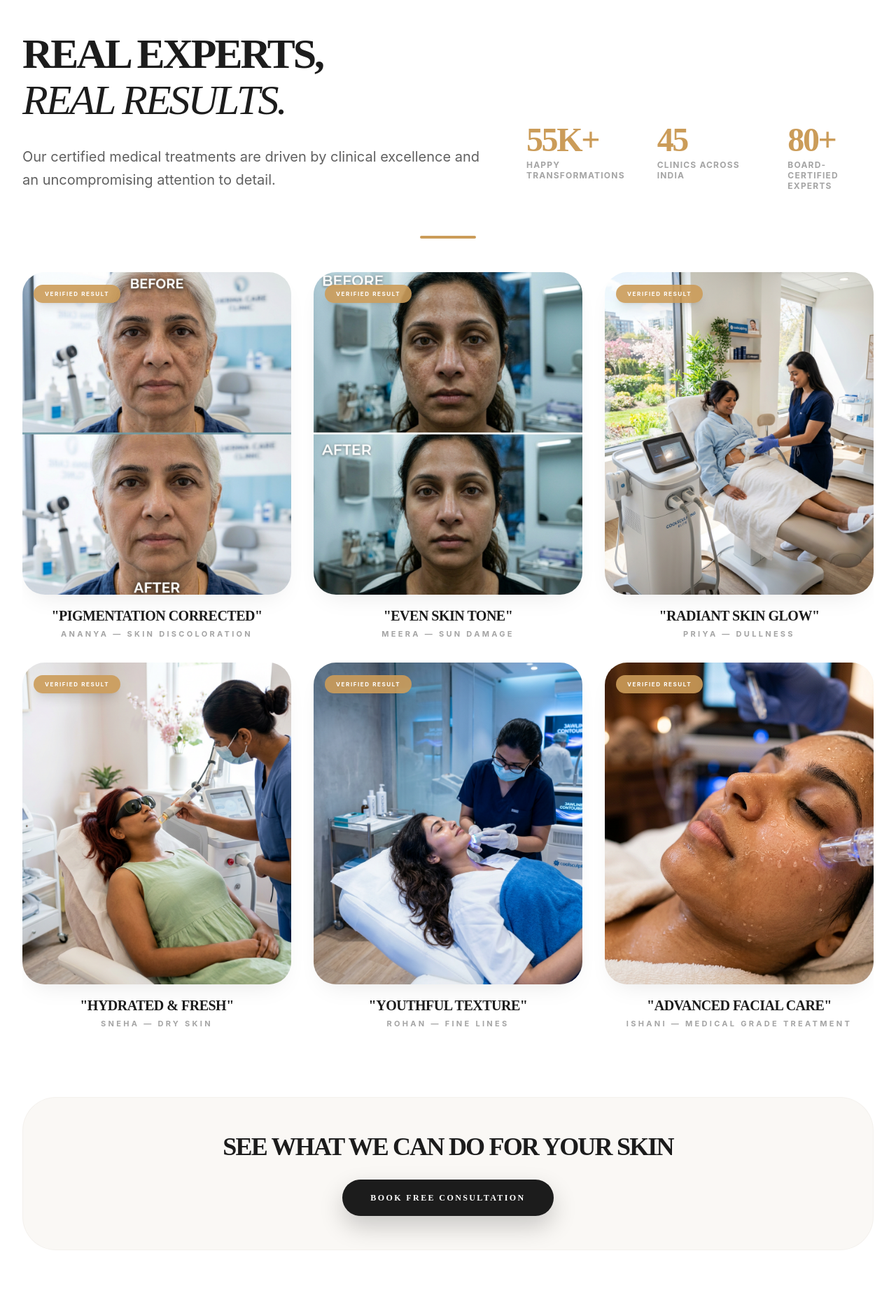
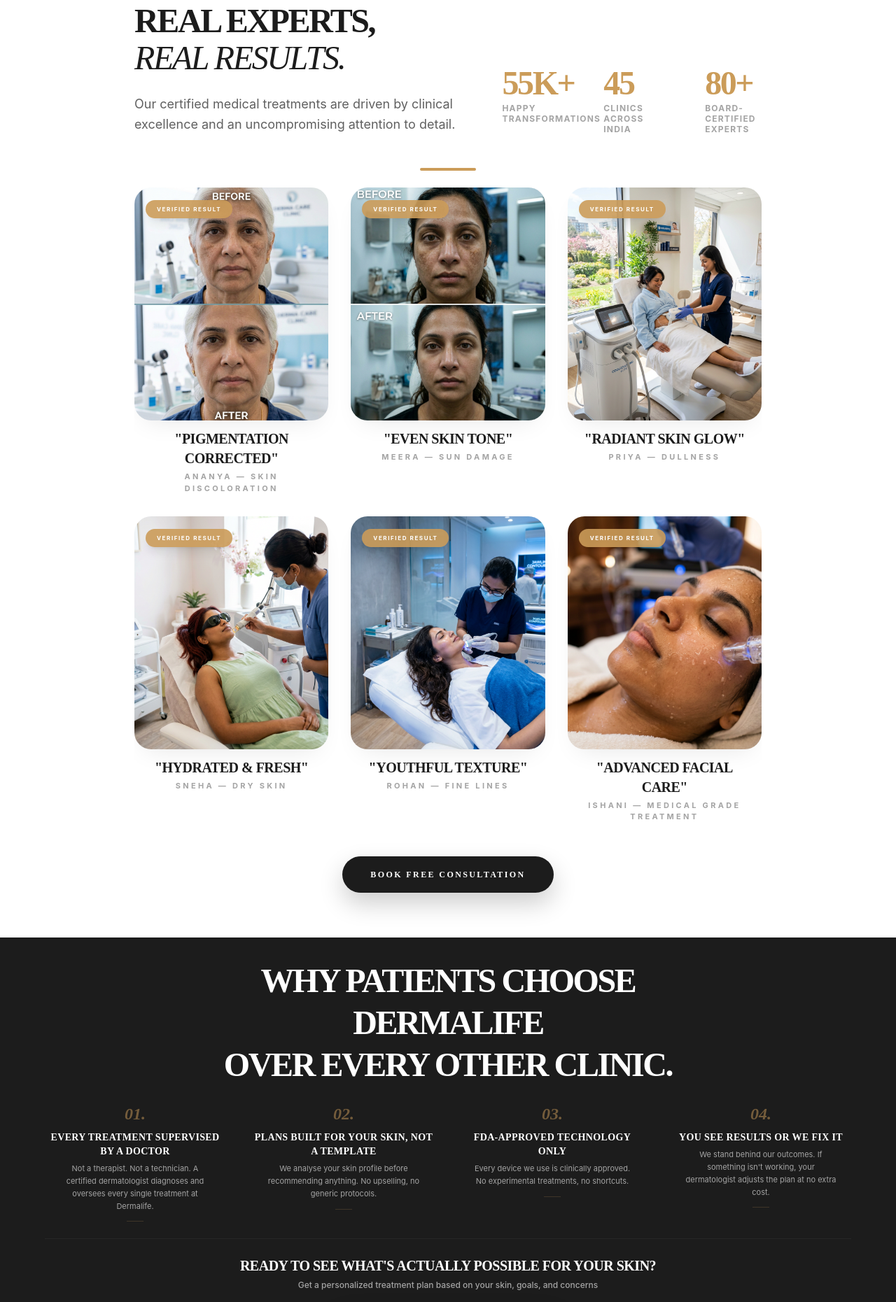
Before and after one commit to raghavluthra10/dermalife-demo, a React (Vite) app: page / in a window 1280 px wide. Shown: the part 2380-4241 px from the top of the page at 70% size. Built offline with nearby package versions, Linux system fonts and the light colour scheme.

Commit message:
added location on google maps & imporoved brandpillars component

```diff
--- a/src/components/BrandPillars.tsx
+++ b/src/components/BrandPillars.tsx
@@ -1,15 +1,29 @@
 const BrandPillars = () => {
   const pillars = [
-    { title: "Certified Dermatologists", desc: "Our team consists of board-certified dermatologists from top medical institutes." },
-    { title: "Personalised Treatment Plans", desc: "No two skin types are the same. We design plans tailored to your unique goals." },
-    { title: "Advanced Equipment", desc: "We use FDA-approved technology and state-of-the-art clinical facilities." },
-    { title: "Premium Quality Care", desc: "Experience luxury skincare with an uncompromising focus on safety and results." },
+    {
+      title: "Every treatment supervised by a doctor",
+      desc: "Not a therapist. Not a technician. A certified dermatologist diagnoses and oversees every single treatment at Dermalife."
+    },
+    {
+      title: "Plans built for your skin, not a template",
+      desc: "We analyse your skin profile before recommending anything. No upselling, no generic protocols."
+    },
+    {
+      title: "FDA-approved technology only",
+      desc: "Every device we use is clinically approved. No experimental treatments, no shortcuts."
+    },
+    {
+      title: "You see results or we fix it",
+      desc: "We stand behind our outcomes. If something isn't working, your dermatologist adjusts the plan at no extra cost."
+    },
   ];
 
   return (
-    <section className="bg-brand-accent py-10 md:py-12 px-6 text-white text-center">
+    <section className="bg-brand-accent py-6 md:py-8 px-6 text-white text-center">
       <div className="max-w-6xl mx-auto">
-        <h2 className="text-2xl md:text-4xl lg:text-5xl mb-8 md:mb-10 leading-tight font-primary font-bold uppercase tracking-tighter max-w-3xl mx-auto">Led by certified specialists. <br />Driven by <span className="text-brand-gold italic font-normal">lasting results.</span></h2>
+        <h2 className="text-2xl md:text-5xl lg:text-5xl mb-4 md:mb-6 leading-tight font-primary font-bold uppercase tracking-tighter max-w-3xl mx-auto">
+          Why patients choose Dermalife <br className="hidden md:block" /> over every other clinic.
+        </h2>
         <div className="grid grid-cols-1 md:grid-cols-2 lg:grid-cols-4 gap-6 md:gap-x-10 md:gap-y-6">
           {pillars.map((p, i) => (
             <div key={i} className="flex flex-col items-center">
@@ -22,16 +36,16 @@
         </div>
 
         {/* CTA Block */}
-        <div className="mt-8 md:mt-10 pt-8 md:pt-10 border-t border-white/5">
+        <div className="mt-4 md:mt-6 pt-4 md:pt-6 border-t border-white/5">
           <h3 className="text-lg md:text-xl font-primary font-bold mb-1 uppercase tracking-tight">
-            Let our experts guide your skin journey
+            Ready to see what's actually possible for your skin?
           </h3>
-          <p className="text-white/60 mb-6 max-w-md mx-auto font-sans font-medium text-[11px] md:text-xs leading-relaxed">
+          <p className="text-white/60 mb-4 max-w-md mx-auto font-sans font-medium text-[11px] md:text-xs leading-relaxed">
             Get a personalized treatment plan based on your skin, goals, and concerns
           </p>
           <button
             onClick={() => document.getElementById('booking-section')?.scrollIntoView({ behavior: 'smooth' })}
-            className="w-full md:w-auto px-14 py-4 md:py-5 bg-brand-gold text-white font-bold rounded-full hover:bg-white hover: transition-all shadow-2xl uppercase tracking-widest text-xs md:text-sm font-primary active:scale-95"
+            className="w-full md:w-auto px-14 py-4 md:py-5 bg-brand-gold text-white font-bold rounded-full hover:bg-white hover:text-brand-accent transition-all shadow-2xl uppercase tracking-widest text-xs md:text-sm font-primary active:scale-95"
           >
             Book Free Consultation
           </button>
--- a/src/components/MapSection.tsx
+++ b/src/components/MapSection.tsx
@@ -14,7 +14,7 @@
             </p>
           </div>
           <iframe
-            src="https://www.google.com/maps/embed?pb=!1m18!1m12!1m3!1d3504.6063467471133!2d77.20387537550508!3d28.551543975708892!2m3!1f0!2f0!3f0!3m2!1i1024!2i768!4f13.1!3m3!1m2!1s0x390ce27055555555%3A0x46429f635c0ad6f8!2sDermalife%20Skin%20and%20Hair%20Clinic!5e0!3m2!1sen!2sin!4v1715560000000!5m2!1sen!2sin"
+            src="https://www.google.com/maps?q=Dermalife+Wellness+Clinic+Ground+Floor,+DLF+PHASE+1,+A-14/22,+Gurugram,+Haryana+122002&output=embed"
             width="100%"
             height="100%"
             style={{ border: 0 }}
--- a/src/components/StatsSection.tsx
+++ b/src/components/StatsSection.tsx
@@ -58,16 +58,16 @@
   ];
 
   return (
-    <section id="results" className="bg-white py-12 md:py-20 px-4 md:px-8 overflow-hidden">
+    <section id="results" className="bg-white py-6 md:py-10 px-4 md:px-48 overflow-hidden">
       <div className="max-w-7xl mx-auto">
         {/* 1. TOP SECTION */}
-        <div className="flex flex-col lg:flex-row justify-between items-start lg:items-end gap-12 mb-10 md:mb-16">
+        <div className="flex flex-col lg:flex-row justify-between items-start lg:items-end gap-12 mb-10 md:mb-12">
           <div className="max-w-2xl">
-            <h2 className="text-4xl md:text-6xl  mb-8 leading-[1.1] font-primary font-bold uppercase tracking-tighter">
+            <h2 className="text-3xl md:text-5xl  mb-6 leading-[1.1] font-primary font-bold uppercase tracking-tighter">
               Real experts, <br />
               <span className="italic font-normal">Real results.</span>
             </h2>
-            <p className="text-lg md:text-xl text-brand-dark/70 font-sans leading-relaxed">
+            <p className="text-base md:text-lg text-brand-dark/70 font-sans leading-relaxed">
               Our certified medical treatments are driven by clinical excellence and an uncompromising attention to detail.
             </p>
           </div>
@@ -88,8 +88,8 @@
 
 
         {/* 3. MORE TRANSFORMATIONS */}
-        <div className="mb-16 md:mb-24">
-          <div className="text-center mb-10 md:mb-12">
+        <div className="mb-4 md:mb-6">
+          <div className="text-center mb-6">
             <div className="w-20 h-1 bg-brand-gold mx-auto rounded-full" />
           </div>
 
@@ -98,9 +98,9 @@
             {cards.map((card, i) => (
               <div
                 key={i}
-                className="min-w-[80vw] md:min-w-0 snap-center group transition-all duration-500 hover:-translate-y-2"
+                className="min-w-[60vw] md:min-w-0 snap-center group transition-all duration-500 hover:-translate-y-2"
               >
-                <div className="aspect-[4/4.8] rounded-[2rem] overflow-hidden mb-4 relative shadow-[0_15px_35px_-15px_rgba(0,0,0,0.1)] group-hover:shadow-[0_30px_60px_-25px_rgba(0,0,0,0.15)] transition-all duration-500">
+                <div className="aspect-[4/4.8] rounded-[1.5rem] overflow-hidden mb-3 relative shadow-[0_15px_35px_-15px_rgba(0,0,0,0.1)] group-hover:shadow-[0_30px_60px_-25px_rgba(0,0,0,0.15)] transition-all duration-500">
                   <img src={card.img} alt={card.result} className="w-full h-full object-cover transition-transform duration-1000 group-hover:scale-105" />
                   <div className="absolute top-4 left-4">
                     <span className="bg-brand-gold/90 backdrop-blur-md text-white text-[8px] font-bold uppercase tracking-[0.2em] px-4 py-2 rounded-full shadow-lg">Verified Result</span>
@@ -120,10 +120,7 @@
         </div>
 
         {/* 4. CTA SECTION */}
-        <div className="text-center py-10 md:py-12 bg-brand-cream rounded-[3rem] border border-brand-muted/30 px-6">
-          <h2 className="text-2xl md:text-4xl font-primary font-bold  mb-6 uppercase tracking-tighter leading-tight">
-            See what we can <br className="md:hidden" /> do for your skin
-          </h2>
+        <div className="text-center py-4 md:py-6 px-6">
           <button
             onClick={scrollToBooking}
             className="group relative inline-flex items-center justify-center px-10 py-4.5 bg-brand-accent text-white font-bold rounded-full overflow-hidden transition-all duration-500 hover:scale-105 active:scale-95 shadow-[0_15px_35px_rgba(0,0,0,0.2)] hover:shadow-[0_20px_45px_rgba(0,0,0,0.3)]"
--- a/src/pages/ContactUs.tsx
+++ b/src/pages/ContactUs.tsx
@@ -134,14 +134,14 @@
 
               {/* Actual Google Maps Iframe for the searched location */}
               <iframe
-                src="https://www.google.com/maps/embed?pb=!1m18!1m12!1m3!1d3504.6063467471133!2d77.20387537550508!3d28.551543975708892!2m3!1f0!2f0!3f0!3m2!1i1024!2i768!4f13.1!3m3!1m2!1s0x390ce27055555555%3A0x46429f635c0ad6f8!2sDermalife%20Skin%20and%20Hair%20Clinic!5e0!3m2!1sen!2sin!4v1715560000000!5m2!1sen!2sin"
+                src="https://www.google.com/maps?q=Dermalife+Wellness+Clinic+Ground+Floor,+DLF+PHASE+1,+A-14/22,+Gurugram,+Haryana+122002&output=embed"
                 width="100%"
                 height="100%"
                 style={{ border: 0 }}
                 allowFullScreen={true}
                 loading="lazy"
                 referrerPolicy="no-referrer-when-downgrade"
-                className="grayscale contrast-[1.1] hover:grayscale-0 transition-all duration-700"
+                className="w-full h-full"
               ></iframe>
             </motion.div>
           </div>
```
